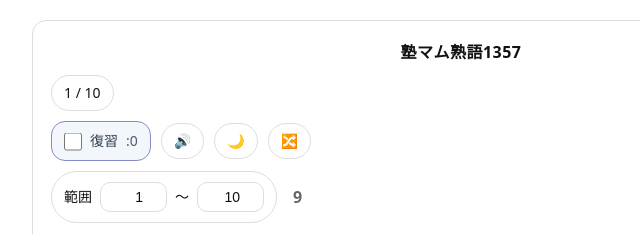
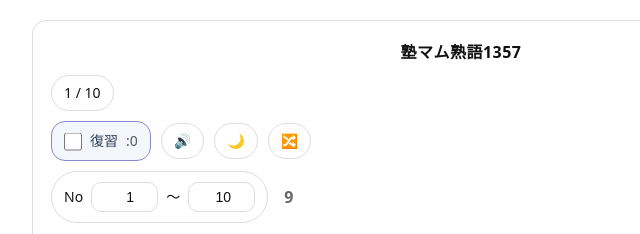
Before and after one commit to hyottoco/mom-idiom, a plain HTML site: page index.html in a window 1280 px wide. Shown: the top 234 px of the page, 179-819 px from the left. Drawn offline with Linux system fonts and the light colour scheme.

Commit message:
Add files via upload

```diff
--- a/index.html
+++ b/index.html
@@ -352,7 +352,7 @@
     <div class="row">
       <div class="rangeStack">
         <label class="badge" style="display:flex; gap:8px; align-items:center;">
-          範囲
+          No
           <input id="rangeFrom" class="rangeInput" type="number" min="1" value="1">
           〜
           <input id="rangeTo" class="rangeInput" type="number" min="1" value="10">
```
